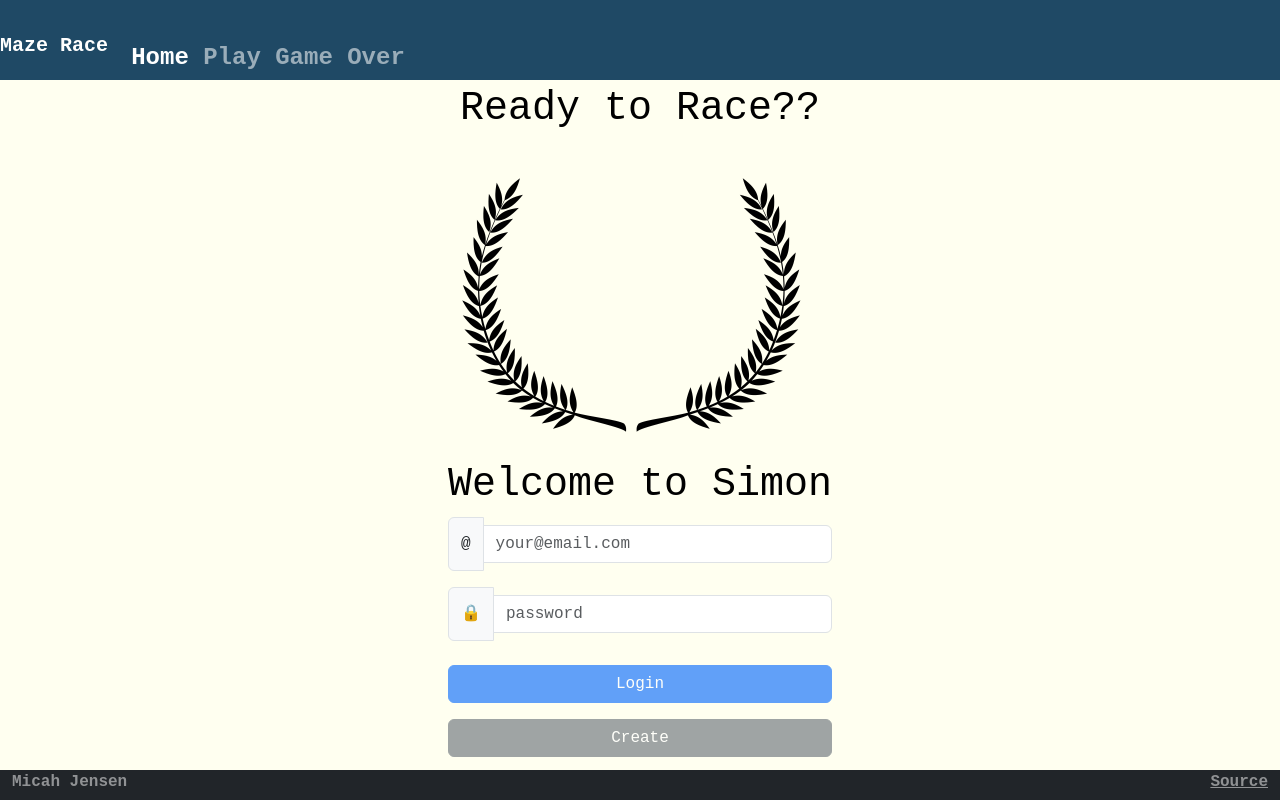
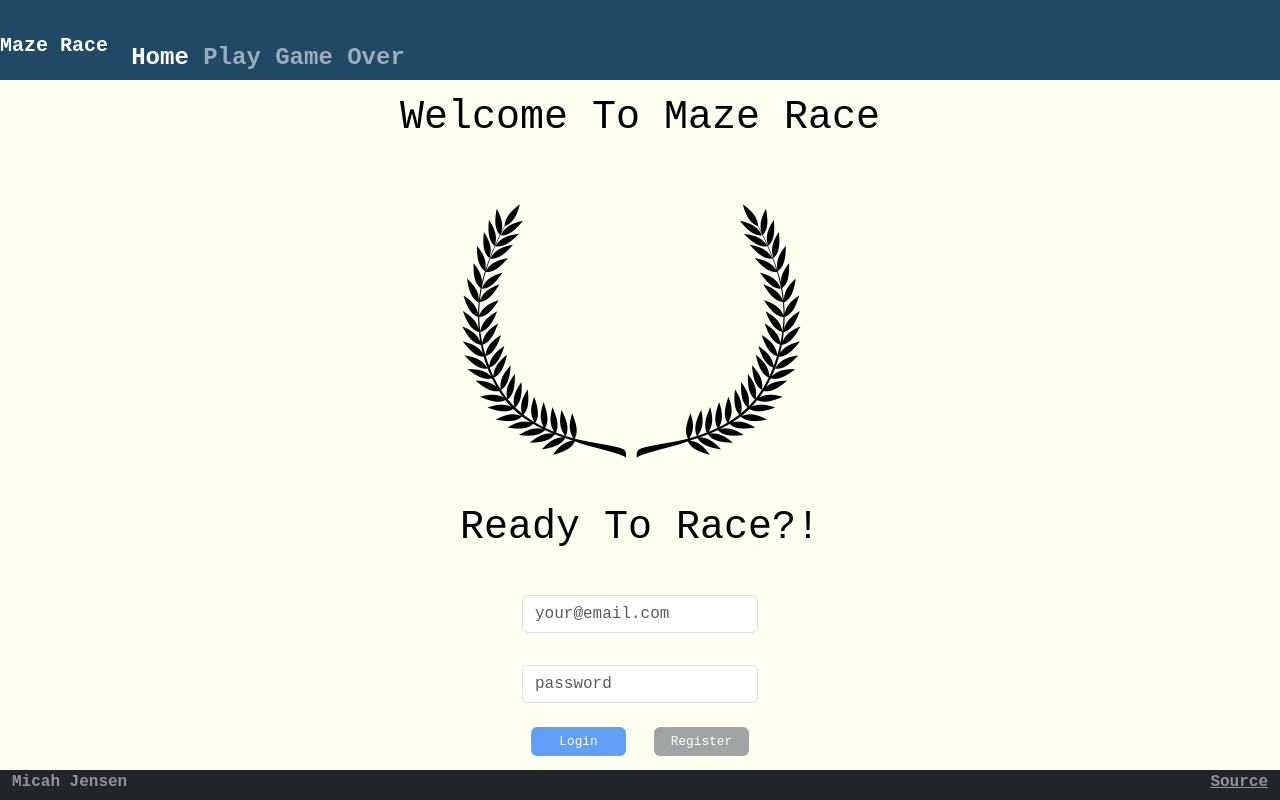
Before and after one commit to mjen3en/startup, a React (Vite) app: page / in a window 1280 px wide. Built offline with nearby package versions, Linux system fonts and the light colour scheme.

Commit message:
fixed and centered login buttons

```diff
--- a/src/login/login.css
+++ b/src/login/login.css
@@ -63,15 +63,46 @@ main {
     flex: 0 30px;
   }
 
-  button {
+  .button {
     background-color: rgb(31, 73, 101);
     color: white;
-    padding: 14px 20px;
+    padding: 5px 10px;
     margin: 8px 0;
     border: none;
     cursor: pointer;
-    width: 100%;
   }
+
+  .button-container {
+    display: flex;
+    justify-content: center;
+    gap: 10px;
+  }
+
+  .login-button {
+    background-color: rgb(31, 73, 101);
+    color: white;
+    padding: 5px 10px;
+    border: none;
+    cursor: pointer;
+    font-size: 0.8em;
+    width: 40%;
+    margin: auto;
+
+  }
+
+  .register-button {
+    background-color: rgb(31, 73, 101);
+    color: white;
+    padding: 5px 10px;
+    border: none;
+    cursor: pointer;
+    font-size: 0.8em;
+    width: 40%;
+    margin: auto;
+
+  }
+
+
 
   menu {
     flex: 1;
--- a/src/login/login.jsx
+++ b/src/login/login.jsx
@@ -8,13 +8,12 @@ import { AuthState } from './authState';
 export function Login({userName, authState, onAuthChange}) {
   return (
     <main>
-      <h1>Ready to Race??</h1>
+      <h1>Welcome To Maze Race</h1>
       <img src="laurels.png"
       width="400"
       height="auto"
       alt="Maze" />
-      <div>
-        {authState !== AuthState.Unknown && <h1>Welcome to Simon</h1>}
+        {authState !== AuthState.Unknown && <h1>Ready To Race?!</h1>}
         {authState === AuthState.Authenticated && (
           <Authenticated userName={userName} onLogout={() => onAuthChange(userName, AuthState.Unauthenticated)} />
         )}
@@ -26,7 +25,6 @@ export function Login({userName, authState, onAuthChange}) {
             }}
           />
         )}
-      </div>
     </main>
   );
 }
--- a/src/login/unauthenticated.jsx
+++ b/src/login/unauthenticated.jsx
@@ -22,19 +22,19 @@ export function Unauthenticated(props) {
     <>
       <div>
         <div className='input-group mb-3'>
-          <span className='input-group-text'>@</span>
           <input className='form-control' type='text' value={userName} onChange={(e) => setUserName(e.target.value)} placeholder='your@email.com' />
         </div>
         <div className='input-group mb-3'>
-          <span className='input-group-text'>🔒</span>
           <input className='form-control' type='password' onChange={(e) => setPassword(e.target.value)} placeholder='password' />
         </div>
-        <Button variant='primary' onClick={() => loginUser()} disabled={!userName || !password}>
+        <div className = 'button-container'>
+        <Button className= 'login-button' variant='primary' onClick={() => loginUser()} disabled={!userName || !password}>
           Login
         </Button>
-        <Button variant='secondary' onClick={() => createUser()} disabled={!userName || !password}>
-          Create
+        <Button className= 'register-button' variant='secondary' onClick={() => createUser()} disabled={!userName || !password}>
+          Register
         </Button>
+        </div>
       </div>
 
       <MessageDialog message={displayError} onHide={() => setDisplayError(null)} />
```
